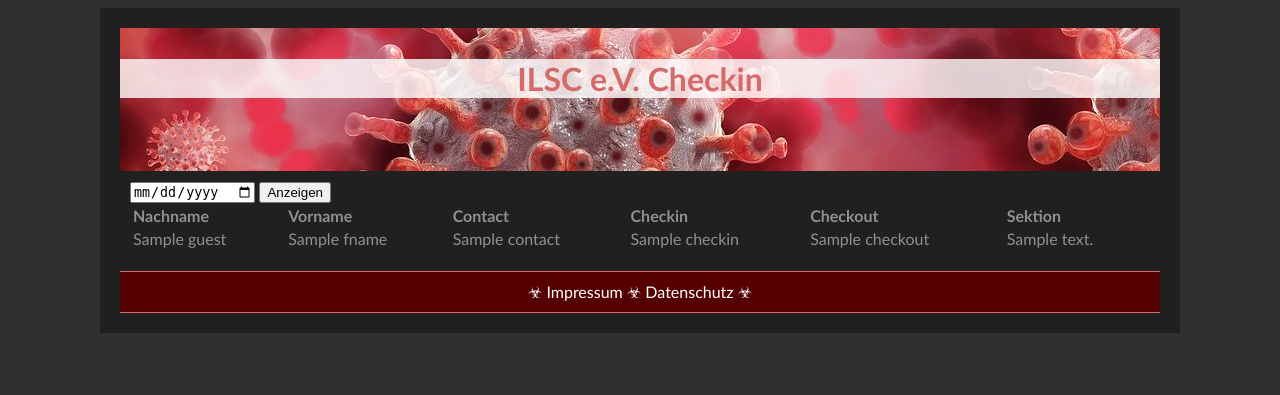
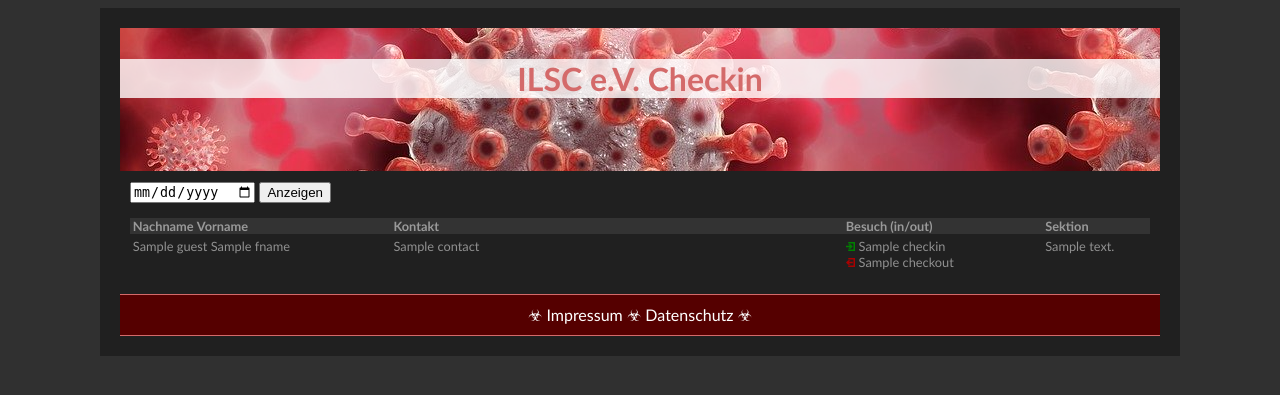
Before and after one commit to Input-BDF/SARS_CoV_2_Contact_Registration, a Flask app: template src/templates/guests.html in a window 1280 px wide. Shown: the top 395 px of the page. Run offline with Flask 2, Linux system fonts and the light colour scheme; the template is opened without the code that fills it: most values are stand-ins (such as "Sample title", 1, 10 or a date in 2020); form fields are guessed from the names that the template uses; parts of the project's set-up code (start-up, migrations or seed data) failed here and were passed over.

Commit message:
redesigned guest table for admins

```diff
--- a/src/ilsc/backend.py
+++ b/src/ilsc/backend.py
@@ -527,8 +527,8 @@ class Backend(object):
             decoded = []
             for _g in guests:
                 fname, sname, contact = self.decrypt_data(_g.fname, _g.sname, _g.contact)
-                start = _g.checkin.strftime("%d.%m.%y - %H:%M:%S") if _g.checkin else ''
-                end = _g.checkout.strftime("%d.%m.%y - %H:%M:%S") if _g.checkout else ''
+                start = _g.checkin.strftime("%d.%m.%y %H:%M:%S") if _g.checkin else ''
+                end = _g.checkout.strftime("%d.%m.%y %H:%M:%S") if _g.checkout else ''
                 devision = _g.devision
                 decoded.append(decoded_guest(fname.decode('utf-8'),
                                              sname.decode('utf-8'),
--- a/src/static/css/main.css
+++ b/src/static/css/main.css
@@ -1,13 +1,14 @@
 body {
 	background-color: #303030;
-	font-family:"Trebuchet MS", Helvetica, sans-serif;
+	font-family: "Trebuchet MS", Helvetica, sans-serif;
 }
-a,
-a:visited {
+
+a, a:visited {
 	color: #fff;
 	text-decoration: none;
 	cursor: pointer;
 }
+
 a:focus,
 a:hover {
 	text-decoration: underline;
@@ -21,6 +22,7 @@ a.longlink {
 table th {
 	text-align: left;
 }
+
 [href^="http"]:not([href*="bdclub.de"])::after,
 [href^="https"]:not([href*="bdclub.de"])::after {
 	content: '(external link)';
@@ -44,6 +46,7 @@ div#frame {
 	max-width: 1080px;
 	margin: 0 auto;
 }
+
 div#topbg {
 	background-color: #333;
 	position: absolute;
@@ -53,26 +56,29 @@ div#topbg {
 	width: 100%;
 	height: 143px;
 }
+
 div#main {
 	position: relative;
 	padding: 20px 0px;
 	margin: 0px 20px;
 }
+
 div#header {
 	color: #ffffff;
 	background-color: #d85c5f;
 	background-image: url("../images/corona.jpg");
 	background-repeat: no-repeat;
-	/*background-attachment: fixed;*/
 	background-position: center;
 	padding: 10px 0;
 	height: 123px;
 }
+
 div#content {
 	padding: 10px;
 	background-color: #202020;
 	color: rgba(255, 255, 255, 0.5);
 }
+
 div#menu,
 div#footer {
 	padding: 10px;
@@ -84,6 +90,7 @@ div#footer {
 	margin: 10px 0px 0px;
 	text-align: center;
 }
+
 form#regform #warning {
 	background-color: #600;
 	text-align: center;
@@ -97,17 +104,20 @@ form#regform #warning {
 form#regform #warning a{
 	color: #f00;
 	}
+
 form#userform > label,
 form#regform > label {
 	display: block;
 	margin: 10px 0px;
 }
+
 form#regform > input,
 form#regform > textarea {
 	max-width: 500px;
 	width: 100%;
 	display: block;
 }
+
 form #regsubmit {
 	padding: 5px;
 	border-radius: 10px;
@@ -117,12 +127,14 @@ form #regsubmit {
 	border: 1px solid #d46a6a;
 	cursor: pointer;
 }
+
 form #regsubmit:hover,
 form #regsubmit:focus {
 	background-color: #d46a6a;
 	border: 1px solid #550000;
 	color: #550000;
 }
+
 .qrcode {
 	width: 100%;
 }
@@ -155,7 +167,7 @@ div.checkbox label input {
 	display: inline-block;
 }
 
-#signin input[type=submit]{
+#signin input[type=submit] {
 	padding: 4pt;
 	width:100%;
 	font-weight:bolder;
@@ -168,7 +180,7 @@ div.checkbox label input {
 	font-weight: bold;
 }
 
-#info.error{
+#info.error {
 	background-color: #600;
 	color: #f00;
 	border: 2px solid #f00;
@@ -185,21 +197,106 @@ div.checkbox label input {
 	max-width: 100%;
 }
 
-#header h1{
+#header h1 {
 	background-color:rgba(255,255,255,0.8);
 	color:#d46a6a;
 	text-align:center;
 }
 
-form#regform{
+form#regform {
 	margin:auto;
 	max-width:425px;
 }
 
-#regform>label{
+#regform>label {
 	font-weight:bold;
 }
 
-#regform input[type=text]{
+#regform input[type=text] {
 	height:22pt;
 }
+
+#guesttable {
+	width: 100%;
+	max-width: 100%;
+	display: table;
+	border-spacing: 0em 0.25em;
+	margin-top: 0.7em;
+	table-layout: fixed;
+}
+
+#guesttable .header > div {
+	vertical-align: bottom;
+	background-color: #333;
+	font-weight: bolder;
+}
+
+#guesttable .row {
+	display: table-row;
+	font-size: 0.8em;
+}
+
+#guesttable .row > div {
+	display: table-cell;
+	padding: 0 0.22em;
+}
+
+#guesttable .row:nth-child(odd) {
+	background-color: #333;
+}
+#guesttable .col-1 {
+	width: 25%;
+}
+
+#guesttable .col-3 {
+	width: 19%;
+}
+
+#guesttable .col-4 {
+	width: 10%;
+	overflow: hidden;
+	/*white-space: nowrap;*/
+	text-overflow: ellipsis;
+
+}
+
+#guesttable .namecol > div,
+#guesttable .timecol > div{
+	display: inline-block;
+	position: relative;
+}
+
+#guesttable .guestrow > div {
+vertical-align: top;
+}
+
+#guesttable .guestrow .timecol > div {
+	margin-left: 1em;
+}
+
+#guesttable .guestrow .timecol > div:first-child::before,
+#guesttable .guestrow .timecol > div:last-child::before {
+	display: inline-block;
+	width: 0.7em;
+	height: 0.7em;
+	height: 100%;
+	text-indent: 0.7em;
+	white-space: nowrap;
+	overflow: hidden;
+	background-repeat: no-repeat;
+	background-position: center;
+	background-size: 100%;
+	position: absolute;
+	left: -1em;
+	top: 0;
+}
+
+#guesttable .guestrow .timecol > div:first-child::before {
+	content: '(checkin)';
+	background-image: url(../images/checkin.svg);
+}
+
+#guesttable .guestrow .timecol > div:last-child::before {
+	content: '(checkout)';
+	background-image: url(../images/checkout.svg);
+}
--- a/src/templates/guests.html
+++ b/src/templates/guests.html
@@ -10,28 +10,36 @@
 	{{ form.visitdate(class='datepicker') }}
 	<input id="submit" type="submit" value="Anzeigen">
 </form>
-<table id="guesttable">
-<tbody>
-<tr>
-  <th>Nachname</th>
-  <th>Vorname</th>
-  <th>Contact</th>
-  <th>Checkin</th>
-  <th>Checkout</th>
-  <th>Sektion</th>
-</tr>
-{% if guests: %}
-	{% for guest in guests %}
-		<tr>
-		  <td>{{ guest.sname | safe }}</td>
-		  <td>{{ guest.fname | safe }}</td>
-		  <td>{{ guest.contact | safe }}</td>
-		  <td>{{ guest.checkin }}</td>
-		  <td>{{ guest.checkout }}</td>
-		  <td>{{ devisions[guest.devision] }}</td>
-		</tr>
-	{% endfor %}
-{% endif %}
-</tbody>
-</table>
+<div>
+<div id="guesttable">
+	<div class="header row">
+		<div class="namecol col col-1">
+			<div>Nachname</div>
+			<div>Vorname</div>
+		</div>
+		<div class="col col-2">Kontakt</div>
+		<div class="timecol col col-3">
+			<div>Besuch</div>
+			<div >(in/out)</div>
+		</div>
+		<div class="col col-4">Sektion</div>
+	</div>
+	{% if guests: %}
+		{% for guest in guests %}
+			<div class="guestrow row">
+				<div class="namecol col col-1">
+					<div>{{ guest.sname | safe }}</div>
+					<div>{{ guest.fname | safe }}</div>
+				</div>
+				<div class="col col-2">{{ guest.contact | safe }}</div>
+				<div class="timecol col col-3">
+					<div>{{ guest.checkin }}</div>
+					<div>{{ guest.checkout }}</div>
+				</div>
+				<div class="col col-4">{{ devisions[guest.devision] }}</div>
+			</div>
+		{% endfor %}
+	{% endif %}
+</div>
+</div>
 {% endblock %}
```
Also changed, not shown: src/static/images/checkin.svg (added), src/static/images/checkout.svg (added). Lines whose indentation alone changed are shown as unchanged.
